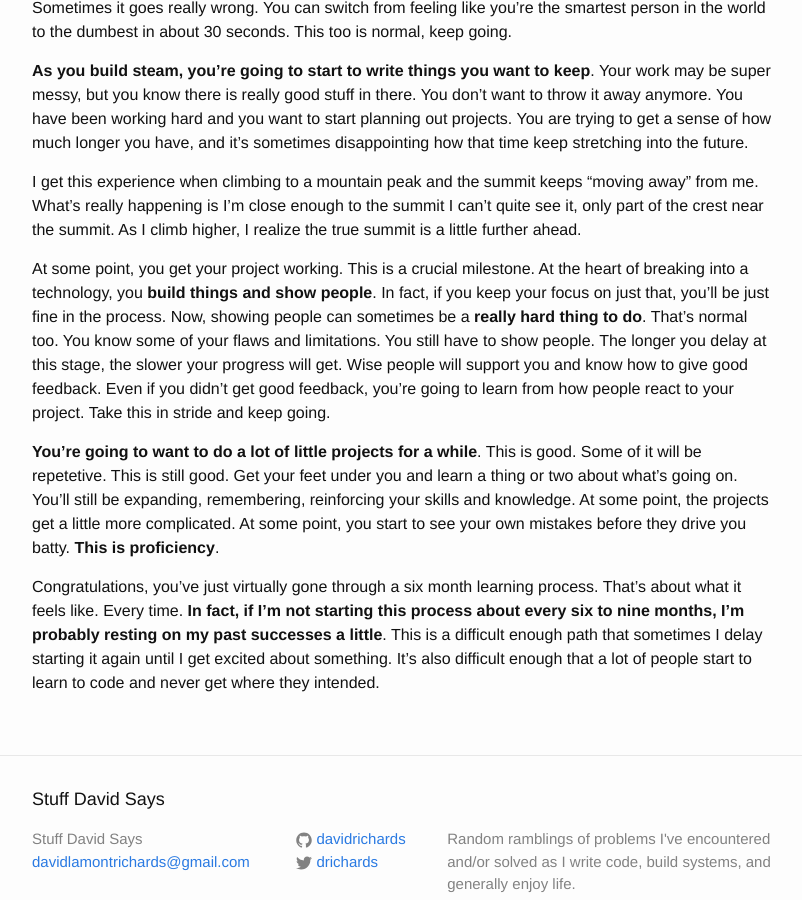
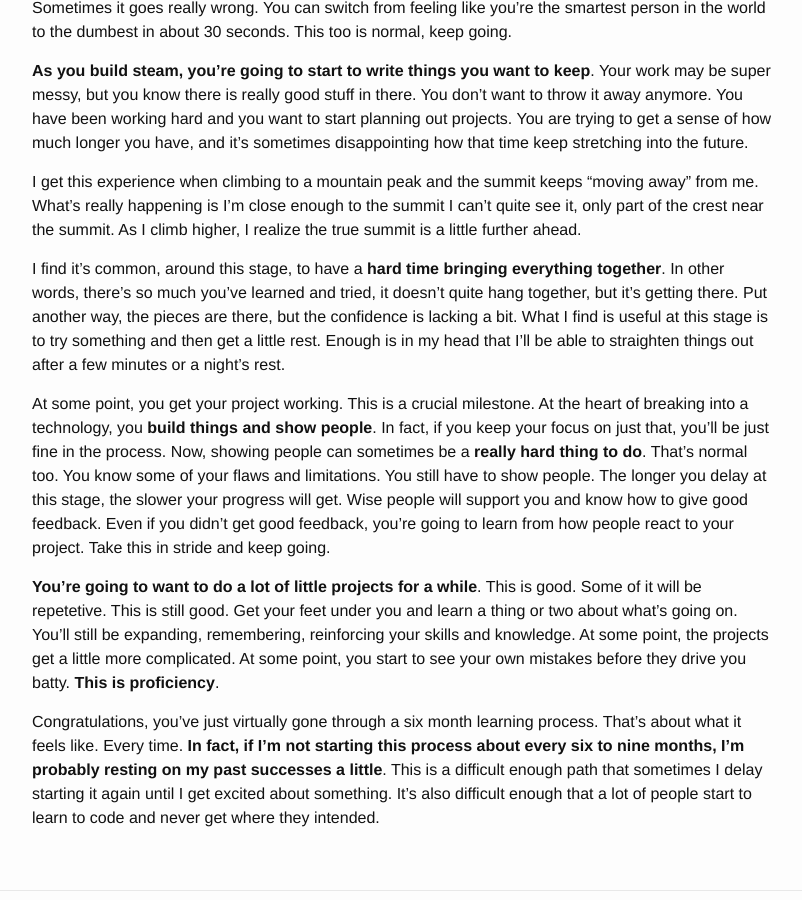
Before and after one commit to davidrichards/davidrichards.github.io, a Jekyll site: the page built from _posts/2014-11-30-six-months.markdown, in a window 1280 px wide and 900 px high, scrolled down 1053 px. Shown: the whole window, without its empty margins (238-1040 px from the left). Built offline with Jekyll 4.4.1, drawn with Linux system fonts in a browser that asks for light colours.

Commit message:
Add another 6-month stage

```diff
--- a/_posts/2014-11-30-six-months.markdown
+++ b/_posts/2014-11-30-six-months.markdown
@@ -26,6 +26,8 @@ __As you build steam, you're going to start to write things you want to keep__.
 
 I get this experience when climbing to a mountain peak and the summit keeps "moving away" from me.  What's really happening is I'm close enough to the summit I can't quite see it, only part of the crest near the summit.  As I climb higher, I realize the true summit is a little further ahead.
 
+I find it's common, around this stage, to have a __hard time bringing everything together__.  In other words, there's so much you've learned and tried, it doesn't quite hang together, but it's getting there.  Put another way, the pieces are there, but the confidence is lacking a bit.  What I find is useful at this stage is to try something and then get a little rest.  Enough is in my head that I'll be able to straighten things out after a few minutes or a night's rest.
+
 At some point, you get your project working.  This is a crucial milestone.  At the heart of breaking into a technology, you __build things and show people__.  In fact, if you keep your focus on just that, you'll be just fine in the process.  Now, showing people can sometimes be a __really hard thing to do__.  That's normal too.  You know some of your flaws and limitations.  You still have to show people.  The longer you delay at this stage, the slower your progress will get.  Wise people will support you and know how to give good feedback.  Even if you didn't get good feedback, you're going to learn from how people react to your project.  Take this in stride and keep going.
 
 __You're going to want to do a lot of little projects for a while__.  This is good.  Some of it will be repetetive.  This is still good.  Get your feet under you and learn a thing or two about what's going on.  You'll still be expanding, remembering, reinforcing your skills and knowledge.  At some point, the projects get a little more complicated.  At some point, you start to see your own mistakes before they drive you batty.  __This is proficiency__.
```
